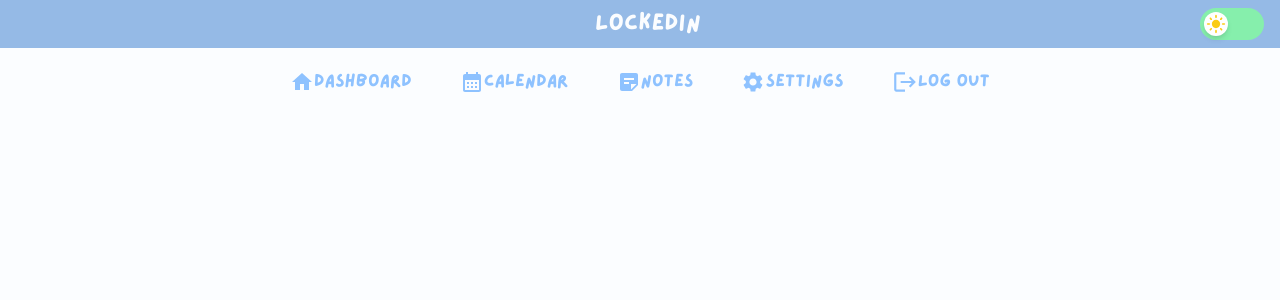
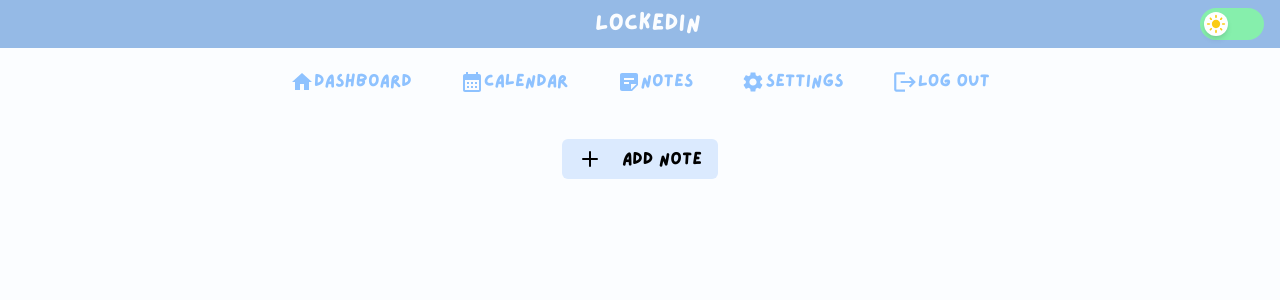
Before and after one commit to 33-Shikamaru/LockedIn, a React (Vite) app: page /notes in a window 1280 px wide. Shown: the top 300 px of the page. Built offline with nearby package versions, Linux system fonts and the light colour scheme.

Commit message:
Finished sticky notes

```diff
--- a/package.json
+++ b/package.json
@@ -15,6 +15,7 @@
     "@mui/icons-material": "^6.1.7",
     "@mui/material": "^6.1.7",
     "axios": "^1.7.8",
+    "lucide-react": "^0.468.0",
     "react": "^18.3.1",
     "react-calendar": "^5.1.0",
     "react-dom": "^18.3.1",
--- a/src/components/Navbar.tsx
+++ b/src/components/Navbar.tsx
@@ -4,7 +4,6 @@ import CalendarMonthIcon from '@mui/icons-material/CalendarMonth';
 import StickyNote2Icon from '@mui/icons-material/StickyNote2';
 import SettingsIcon from '@mui/icons-material/Settings';
 import LogoutIcon from '@mui/icons-material/Logout';
-import { useNavigate } from 'react-router-dom'
 
 
 const Navbar = () => {
--- a/src/components/Notes.tsx
+++ b/src/components/Notes.tsx
@@ -1,27 +1,144 @@
-import { useState } from 'react';
+import React, { useState } from 'react';
 import Navbar from './Navbar.tsx'
 import Title from './Title.tsx'
+import { X, Plus } from 'lucide-react';
 
-const Notes = () => {
+interface Position {
+    x:number;
+    y:number;
+}
 
-    // - - - States
-    // state for existing / all notes
-    // state for a new note
-    // state for a note being edited
+interface Note{
+    id:number;
+    text:string;
+    position: Position;
+    color: string;
+}
 
-    // - - - Displaying Notes
-    // loop through notes and display each note
-    // add basic styling
+interface DragOffset{
+    x:number;
+    y:number;
+}
 
 
+const Notes: React.FC = () => {
+//   const [notes, setNotes] = useState<Note[]>([]);
+  const [notes, setNotes] = useState<Note[]>(() => {
+    const savedNotes = localStorage.getItem('sticky-notes');
+    return savedNotes ? JSON.parse(savedNotes) : [];
+  });
+  const [draggedNote, setDraggedNote] = useState<Note | null>(null);
+  const [dragOffset, setDragOffset] = useState<DragOffset>({x:0, y:0});
 
+  React.useEffect(() => {
+    localStorage.setItem('sticky-notes', JSON.stringify(notes));
+  }, [notes]);
 
-    return (
-        <>
-        <Title />
-        <Navbar />
-        </>
-    )
-}
+  const getRandomColor = () => {
+    const hue = Math.floor(Math.random() * 360);
+    return `hsl(${hue}, 70%, 80%)`;
+  };
 
-export default Notes
+  const addNote = () : void => {
+    const newNote = {
+      id: Date.now(),
+      text: '',
+      position: { x: 50, y: 50 },
+      color: getRandomColor(),
+    };
+    setNotes([...notes, newNote]);
+  };
+
+  const deleteNote = (id:number):void => {
+    setNotes(notes.filter(note => note.id !== id));
+  };
+
+  const updateNoteText = (id:number, text:string):void => {
+    setNotes(notes.map(note =>
+      note.id === id ? { ...note, text } : note
+    ));
+  };
+
+  const handleDragStart = (e: React.MouseEvent<HTMLDivElement>, note: Note): void => {
+    // get position of mouse
+    const mouseX = e.clientX;
+    const mouseY = e.clientY;
+
+    // calculate offset from mouse to the note's position
+    setDragOffset({
+      x: mouseX - note.position.x,
+      y: mouseY - note.position.y
+    });
+
+    setDraggedNote(note);
+  };
+
+  const handleDrag = (e: React.MouseEvent<HTMLDivElement>):void => {
+    if (!draggedNote) return;
+
+    // use stored offset to maintain the same position before dragging
+    const newX = e.clientX - dragOffset.x;
+    const newY = e.clientY - dragOffset.y;
+
+    setNotes(notes.map(note =>
+      note.id === draggedNote.id
+        ? { ...note, position: { x: newX, y: newY } }
+        : note
+    ));
+  };
+
+  const handleDragEnd = () => {
+    setDraggedNote(null);
+  };
+
+  return (
+    <>
+    <Title />
+    <Navbar />
+    <div
+      className="relative h-screen w-full overflow-hidden flex justify-center"
+      onMouseMove={handleDrag}
+      onMouseUp={handleDragEnd}
+    >
+      <div
+        className="mt-6 p-4 bg-blue-100 w-1/7 h-10 flex justify-center items-center rounded-md cursor-pointer"
+        onClick={addNote}
+      >
+        <Plus className="mr-5" />
+        Add Note
+      </div>
+
+      {notes.map(note => (
+        <div
+          key={note.id}
+          className="absolute shadow-lg rounded-lg w-48 min-h-40"
+          style={{
+            left: note.position.x,
+            top: note.position.y,
+            backgroundColor: note.color,
+            cursor: draggedNote?.id === note.id ? 'grabbing' : 'grab'
+          }}
+          onMouseDown={(e) => handleDragStart(e, note)}
+        >
+          <div className="p-2 flex justify-end bg-black/10">
+            <div
+              onClick={() => deleteNote(note.id)}
+              className="text-gray-600 hover:text-gray-800"
+            >
+              <X className="w-4 h-4" />
+            </div>
+          </div>
+          <textarea
+            className="w-full h-32 p-3 bg-transparent border-none resize-none focus:ring-0 focus:outline-none"
+            placeholder="Type your note here..."
+            value={note.text}
+            onChange={(e) => updateNoteText(note.id, e.target.value)}
+          />
+        </div>
+      ))}
+    </div>
+    </>
+  );
+};
+
+export default Notes;
```
Also changed, not shown: 1 other file (tests, documents, lock files or other folders).
